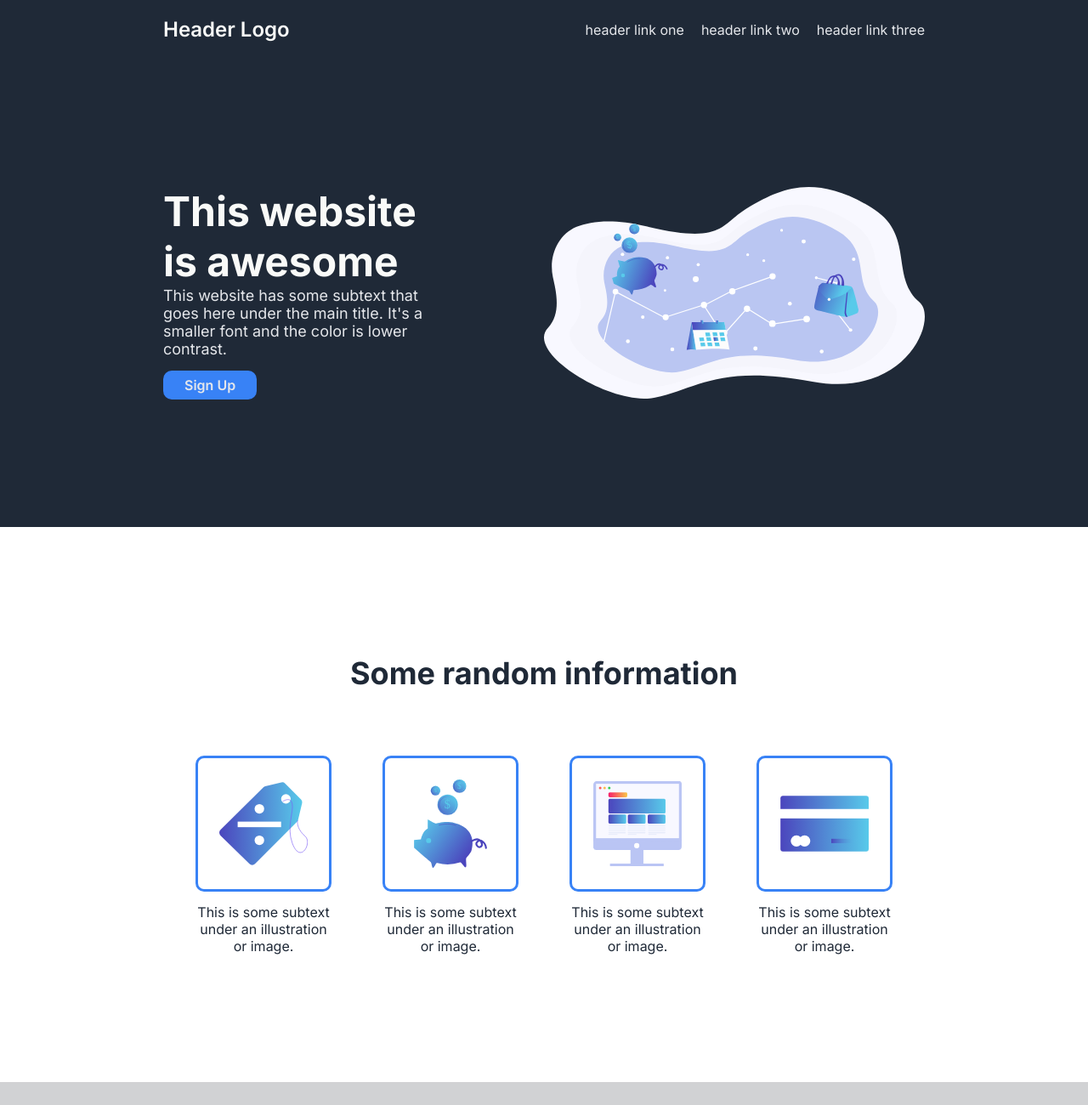
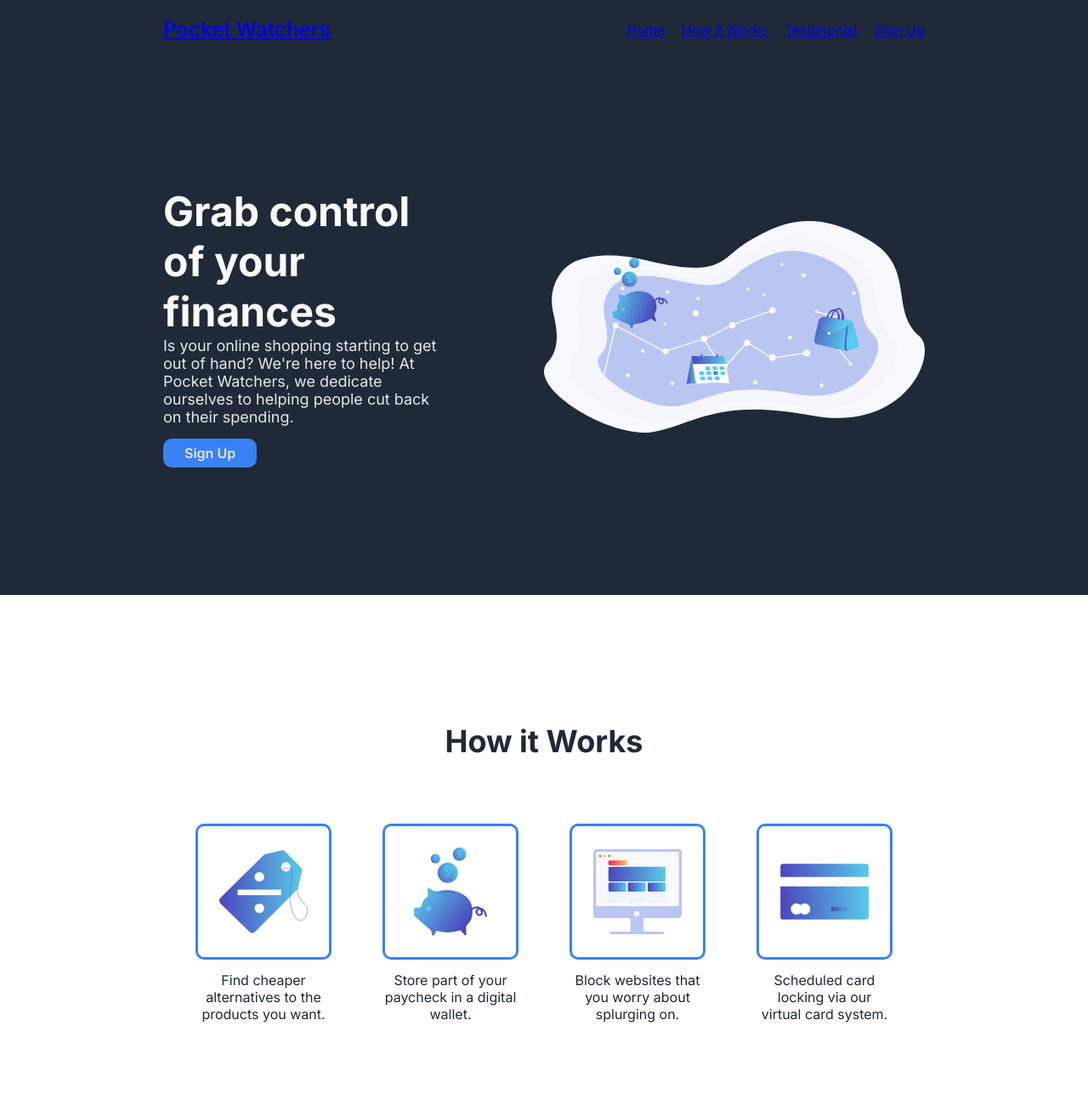
Before and after one commit to DWillLearn/odin-landing-page, a plain HTML site: page index.html in a window 1280 px wide. Shown: the top 1300 px of the page at 85% size. Drawn offline with Linux system fonts and the light colour scheme.

Commit message:
Replace placeholder text with legitimate content

```diff
--- a/index.html
+++ b/index.html
@@ -4,18 +4,19 @@
 <head>
     <meta charset="utf-8">
     <meta name="viewport" content="width=device-width, initial-scale=1">
-    <title>Landing Page</title>
+    <title>Pocket Watchers: Home</title>
     <link rel="stylesheet" href="./style.css">
 </head>
 
 <body class="container">
     <header>
-        <p class="header-logo">Header Logo</p>
+        <p class="header-logo"><a href="index.html">Pocket Watchers</a></p>
         <nav class="header-nav">
             <ul class="header-nav-list">
-                <li>header link one</li>
-                <li>header link two</li>
-                <li>header link three</li>
+                <li><a href="index.html">Home</a></li>
+                <li><a href="#how">How it Works</a></li>
+                <li><a href="#testimony">Testimonial</a></li>
+                <li><a href="#signup">Sign Up</a></li>
             </ul>
         </nav>
     </header>
@@ -23,52 +24,52 @@
         <section class="hero">
             <div class="hero-main">
                 <div class="hero-text">
-                    <h1 class="hero-header">This website is awesome</h1>
-                    <p class="hero-subtext">This website has some subtext that goes here under the main title. It's a
-                        smaller font and the color is lower contrast.</p>
+                    <h1 class="hero-header">Grab control of your finances</h1>
+                    <p class="hero-subtext">Is your online shopping starting to get out of hand? We're here to help! At
+                        Pocket Watchers, we dedicate ourselves to helping people cut back on their spending.</p>
                 </div>
                 <button class="hero-button">Sign Up</button>
             </div>
             <img src="./images/hero-image.svg" alt="placeholder" class="hero-image">
         </section>
         <section class="info">
-            <h2 class="info-header">Some random information</h2>
+            <h2 id="how" class="info-header">How it Works</h2>
             <div class="info-main">
                 <div class="info-box">
                     <img src="./images/info-image-1.svg" alt="placeholder" class="info-box-image">
-                    <p class="info-box-subtext">This is some subtext under an illustration or image.</p>
+                    <p class="info-box-subtext">Find cheaper alternatives to the products you want.</p>
                 </div>
                 <div class="info-box">
                     <img src="./images/info-image-2.svg" alt="placeholder" class="info-box-image">
-                    <p class="info-box-subtext">This is some subtext under an illustration or image.</p>
+                    <p class="info-box-subtext">Store part of your paycheck in a digital wallet.</p>
                 </div>
                 <div class="info-box">
                     <img src="./images/info-image-3.svg" alt="placeholder" class="info-box-image">
-                    <p class="info-box-subtext">This is some subtext under an illustration or image.</p>
+                    <p class="info-box-subtext">Block websites that you worry about splurging on.</p>
                 </div>
                 <div class="info-box">
                     <img src="./images/info-image-4.svg" alt="placeholder" class="info-box-image">
-                    <p class="info-box-subtext">This is some subtext under an illustration or image.</p>
+                    <p class="info-box-subtext">Scheduled card locking via our virtual card system.</p>
                 </div>
             </div>
 
         </section>
-        <section class="testimonial">
+        <section id="testimony" class="testimonial">
             <figure>
                 <blockquote class="testimonial-quote">
                     <p>
-                        This is an inspiring quote, or a testimonial from a customer. Maybe it's just filling up space,
-                        or maybe people will actually read it. Who knows? All I know is that it looks nice.
+                        As someone who lives paycheck to paycheck, Pocket Watchers has been a major game changer.
+                        They've helped me learn how to shop in moderation and save my money.
                     </p>
                 </blockquote>
-                <figcaption class="testimonial-speaker"><b>-Thor, God of Thunder</b></figcaption>
+                <figcaption class="testimonial-speaker"><b>-Ian Dabin, Chicago</b></figcaption>
             </figure>
         </section>
-        <section class="cta">
+        <section id="signup" class="cta">
             <div class="cta-content">
                 <div class="cta-text">
-                    <h3 class="cta-header">Call to action! It's time!</h3>
-                    <p class="cta-subtext">Sign up for our product by clicking that button right over there!</p>
+                    <h3 class="cta-header">Ready for a change? It's time!</h3>
+                    <p class="cta-subtext">Sign up for Pocket Watchers by clicking that button right over there!</p>
                 </div>
                 <button class="cta-button">Sign Up</button>
             </div>
```
